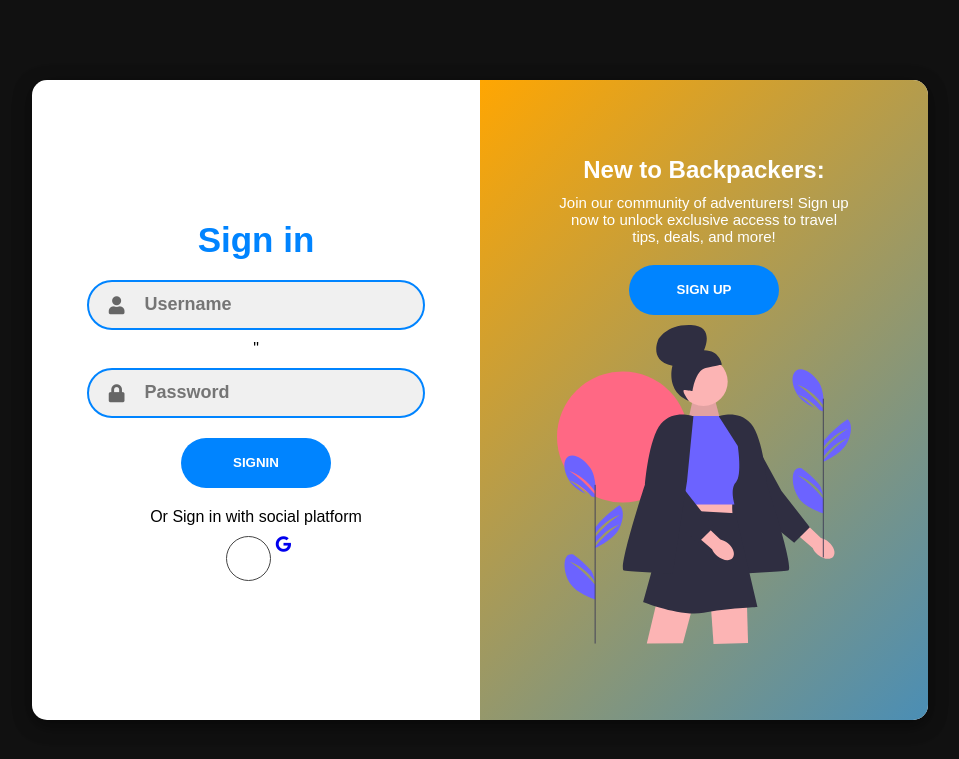
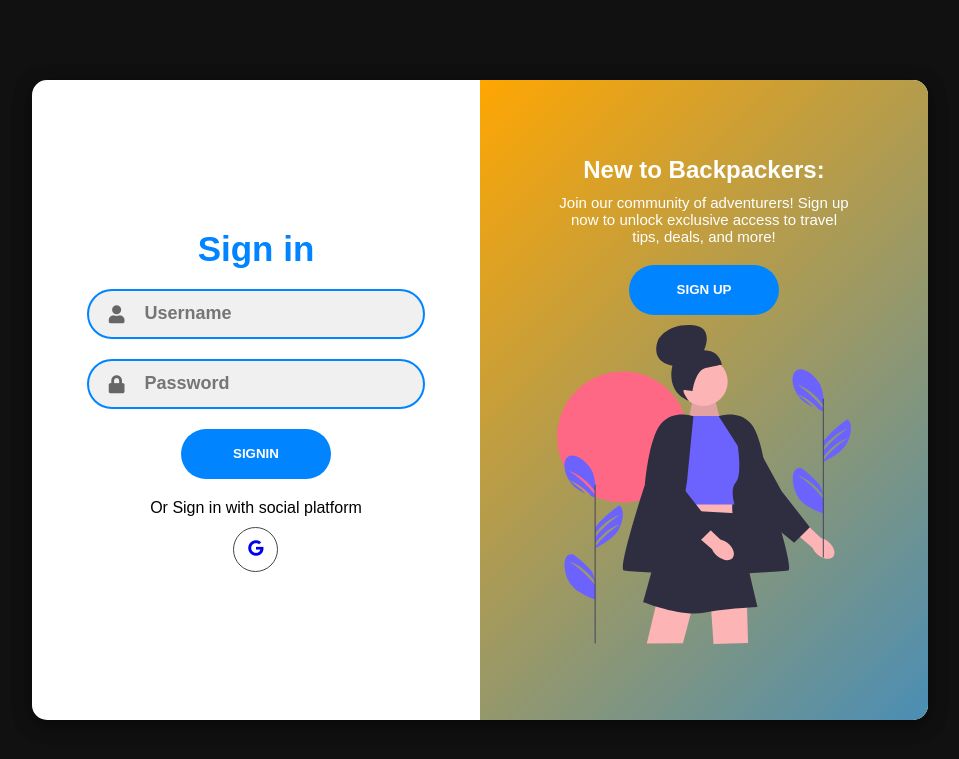
Before and after one commit to Atruba/Travel, a PHP site: page /DigitalBackpackers/Signin.php in a window 1280 px wide. Shown: the top 759 px of the page, without its empty margins (160-1119 px from the left). Run offline with PHP 8.4, Linux system fonts and the light colour scheme; some libraries are stand-ins or nearby versions.

Commit message:
Update Signin.php

```diff
--- a/Signin.php
+++ b/Signin.php
@@ -16,7 +16,7 @@
                 <div class="input-field">
                     <i class="fas fa-user"></i>
                     <input type="text" placeholder="Username" name="username">
-                </div>"
+                </div>
                 <div class="input-field">
                     <i class="fas fa-lock"></i>
                     <input type="password" placeholder="Password" name="password">
@@ -25,9 +25,9 @@
                 <p class="social-text">Or Sign in with social platform</p>
                 <div class="social-media">
 
-                    <a href="" class="social-icon">
+                    <div href="" class="social-icon">
                         <a href="google-oauth.php"> <i class="fab fa-google" ></i></a>
-                    </a>
+                    </div>
 
                 </div>
                 <p class="account-text">Don't have an account? <a href="#" id="sign-up-btn2">Sign up</a></p>
@@ -49,13 +49,10 @@
                 <input type="submit" value="Sign up" class="btn" name="SignUp">
                 <p class="social-text">Or Sign in with social platform</p>
                 <div class="social-media">
-                    <a href="#" class="social-icon">
-                        <i class="fab fa-facebook"></i>
-                    </a>
 
-                    <a href="" class="social-icon">
+                    <div href="" class="social-icon">
                         <i class="fab fa-google"></i>
-                    </a>
+                    </div>
 
                 </div>
                 <p class="account-text">Already have an account? <a href="#" id="sign-in-btn2">Sign in</a></p>
```
